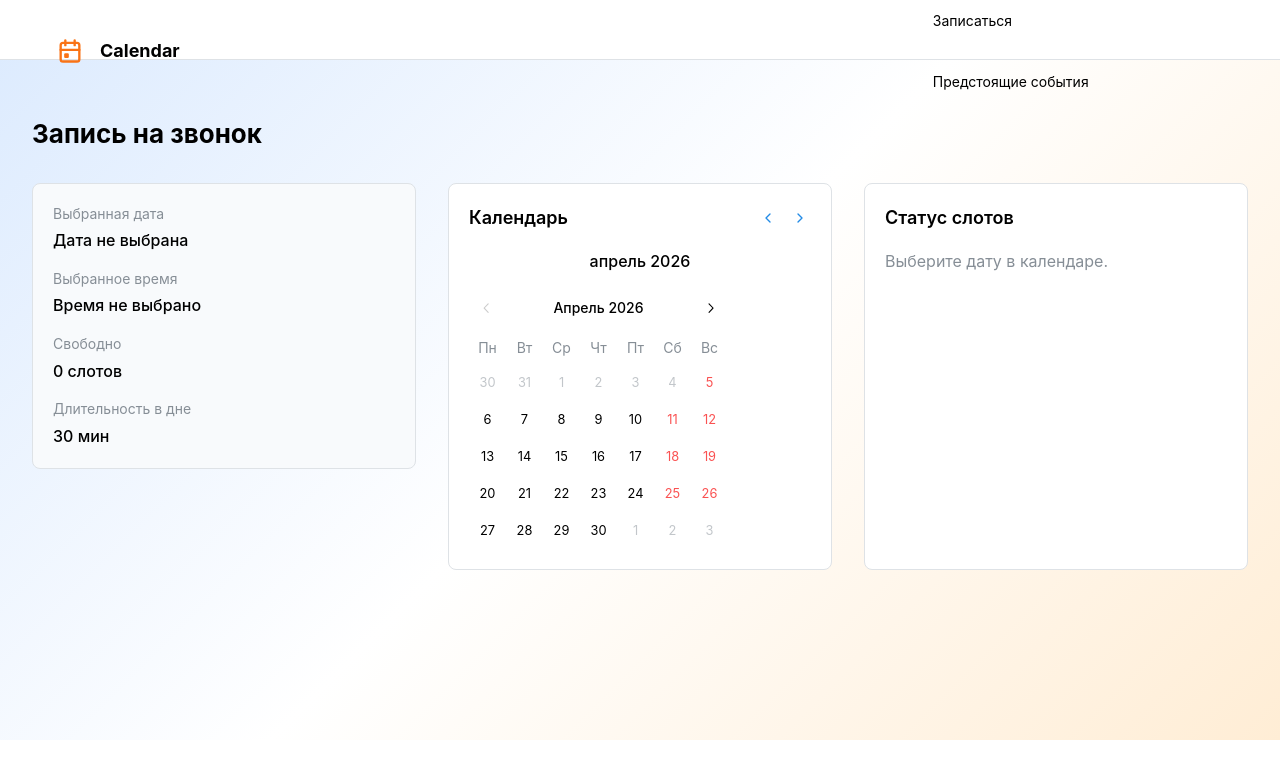
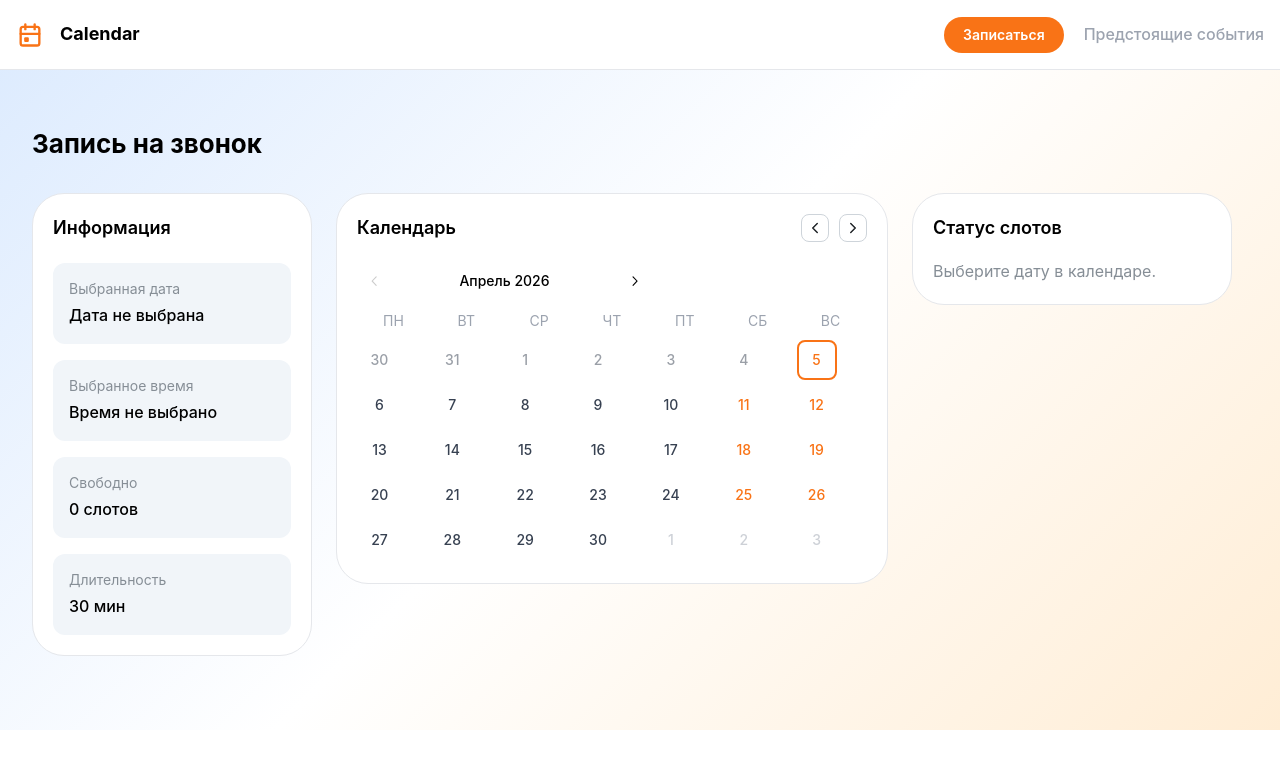
Before and after one commit to DaniilShomin/ai-for-developers-project-386, a React (Vite) app in the folder frontend/: page /booking in a window 1280 px wide. Shown: the top 778 px of the page. Built offline with nearby package versions, Linux system fonts and the light colour scheme.

Commit message:
feat: обновление дизайна страницы бронирования с кастомным календарем Mantine

```diff
--- a/frontend/src/App.tsx
+++ b/frontend/src/App.tsx
@@ -1,41 +1,53 @@
 import { Routes, Route } from 'react-router-dom'
-import { AppShell, Group, NavLink, Title } from '@mantine/core'
+import { AppShell, Group, Title, Button, UnstyledButton } from '@mantine/core'
 import { IconCalendarEvent } from '@tabler/icons-react'
 import { LandingPage } from './pages/LandingPage'
 import { BookingPage } from './pages/BookingPage'
 import { EventsPage } from './pages/EventsPage'
+import { useNavigate } from 'react-router-dom'
 import './index.css'
 
 function App() {
+  const navigate = useNavigate()
+
   return (
     <AppShell
-      header={{ height: 60 }}
+      header={{ height: 70 }}
       padding="md"
     >
-      <AppShell.Header>
-        <Group h="100%" px="md" justify="space-between" style={{ maxWidth: 1200, margin: '0 auto' }}>
+      <AppShell.Header style={{ borderBottom: '1px solid #e5e7eb' }}>
+        <Group h="100%" px="md" justify="space-between" style={{ maxWidth: 1400, margin: '0 auto' }}>
           <Group>
             <IconCalendarEvent size={28} color="#f97316" />
             <Title order={4}>Calendar</Title>
           </Group>
           <Group gap="lg">
-            <NavLink
-              component="a"
-              href="/#/booking"
-              label="Записаться"
-              style={{ textDecoration: 'none', color: 'inherit' }}
-            />
-            <NavLink
-              component="a"
-              href="/#/events"
-              label="Предстоящие события"
-              style={{ textDecoration: 'none', color: 'inherit' }}
-            />
+            <Button
+              color="orange"
+              radius="xl"
+              onClick={() => navigate('/booking')}
+              styles={{
+                root: {
+                  backgroundColor: '#f97316',
+                }
+              }}
+            >
+              Записаться
+            </Button>
+            <UnstyledButton
+              onClick={() => navigate('/events')}
+              style={{
+                color: '#9ca3af',
+                fontWeight: 500,
+              }}
+            >
+              Предстоящие события
+            </UnstyledButton>
           </Group>
         </Group>
       </AppShell.Header>
 
-      <AppShell.Main style={{ background: 'linear-gradient(135deg, #dbeafe 0%, #fff 50%, #ffedd5 100%)', minHeight: 'calc(100vh - 60px)' }}>
+      <AppShell.Main style={{ background: 'linear-gradient(135deg, #dbeafe 0%, #fff 50%, #ffedd5 100%)', minHeight: 'calc(100vh - 70px)' }}>
         <Routes>
           <Route path="/" element={<LandingPage />} />
           <Route path="/booking" element={<BookingPage />} />
--- a/frontend/src/index.css
+++ b/frontend/src/index.css
@@ -7,3 +7,106 @@ body {
 * {
   box-sizing: border-box;
 }
+
+/* Booking Grid Layout */
+.booking-grid {
+  display: grid;
+  grid-template-columns: 280px 1fr 320px;
+  gap: 24px;
+  max-width: 1200px;
+}
+
+@media (max-width: 1024px) {
+  .booking-grid {
+    grid-template-columns: 1fr;
+  }
+}
+
+.booking-panel {
+  height: fit-content;
+}
+
+/* Info Blocks */
+.info-block {
+  background: #f1f5f9;
+  border-radius: 12px;
+  padding: 16px;
+}
+
+/* Custom Calendar Styles */
+.custom-calendar {
+  width: 100%;
+}
+
+.custom-calendar .mantine-Calendar-monthLevel {
+  width: 100%;
+}
+
+.custom-calendar .mantine-Calendar-month {
+  width: 100%;
+}
+
+/* Hide default Mantine month header since we have our own */
+.custom-calendar .mantine-Calendar-monthHeader {
+  display: none;
+}
+
+.custom-calendar .mantine-Calendar-weekdaysRow {
+  margin-bottom: 8px;
+}
+
+.custom-calendar .mantine-Calendar-weekday {
+  color: #9ca3af;
+  font-size: 14px;
+  font-weight: 400;
+  text-transform: uppercase;
+}
+
+.custom-calendar .mantine-Calendar-day {
+  width: 40px;
+  height: 40px;
+  border-radius: 8px;
+  font-size: 14px;
+  font-weight: 500;
+  color: #374151;
+  display: flex;
+  align-items: center;
+  justify-content: center;
+  margin: 2px;
+}
+
+.custom-calendar .mantine-Calendar-day[data-outside] {
+  color: #9ca3af;
+}
+
+.custom-calendar .mantine-Calendar-day[data-weekend] {
+  color: #f97316;
+}
+
+/* Selected day - orange background */
+.custom-calendar .mantine-Calendar-day[data-selected] {
+  background-color: #f97316 !important;
+  color: white !important;
+}
+
+/* Today's date - orange border */
+.custom-calendar .mantine-Calendar-day[data-today]:not([data-selected]) {
+  border: 2px solid #f97316 !important;
+  color: #f97316 !important;
+  background-color: transparent !important;
+}
+
+/* Hover state */
+.custom-calendar .mantine-Calendar-day:hover:not([data-selected]):not([data-disabled]) {
+  background-color: #ffedd5;
+}
+
+/* Navigation Buttons */
+.calendar-nav-btn {
+  border: 1px solid #e5e7eb;
+  background: white;
+}
+
+.calendar-nav-btn:hover {
+  background: #f9fafb;
+}
--- a/frontend/src/pages/BookingPage.tsx
+++ b/frontend/src/pages/BookingPage.tsx
@@ -7,31 +7,25 @@ import {
   Text,
   Button,
   Box,
-  Grid,
   Stack,
-  ActionIcon,
   Loader,
   Alert,
-  TextInput,
+  ActionIcon,
 } from '@mantine/core'
-import { DatePicker } from '@mantine/dates'
+import { Calendar } from '@mantine/dates'
 import {
   IconChevronLeft,
   IconChevronRight,
   IconArrowLeft,
   IconArrowRight,
-  IconCheck,
   IconAlertCircle
 } from '@tabler/icons-react'
 import { useNavigate } from 'react-router-dom'
 import { apiClient } from '../api/client'
 import dayjs from 'dayjs'
 import 'dayjs/locale/ru'
-import { notifications } from '@mantine/notifications'
 
 dayjs.locale('ru')
-
-type Step = 'date' | 'time' | 'confirm' | 'success'
 
 interface TimeSlot {
   id: string
@@ -42,20 +36,20 @@ interface TimeSlot {
 
 export function BookingPage() {
   const navigate = useNavigate()
-  const [currentStep, setCurrentStep] = useState<Step>('date')
   const [selectedDate, setSelectedDate] = useState<Date | null>(null)
   const [selectedSlot, setSelectedSlot] = useState<TimeSlot | null>(null)
   const [slots, setSlots] = useState<TimeSlot[]>([])
   const [loading, setLoading] = useState(false)
   const [error, setError] = useState<string | null>(null)
-
-  // Form fields
-  const [name, setName] = useState('')
-  const [email, setEmail] = useState('')
+  const [currentMonth, setCurrentMonth] = useState(new Date())
 
   // Fetch slots when date is selected
   useEffect(() => {
-    if (!selectedDate) return
+    if (!selectedDate) {
+      setSlots([])
+      setSelectedSlot(null)
+      return
+    }
 
     const fetchSlots = async () => {
       setLoading(true)
@@ -77,61 +71,31 @@ export function BookingPage() {
     fetchSlots()
   }, [selectedDate])
 
-  const handleDateSelect = (date: Date | null) => {
+  const handleDateSelect = (date: Date) => {
     setSelectedDate(date)
-    if (date) {
-      setCurrentStep('time')
-    }
+    setSelectedSlot(null)
   }
 
   const handleSlotSelect = (slot: TimeSlot) => {
     setSelectedSlot(slot)
   }
 
+  const handleBack = () => {
+    navigate('/')
+  }
+
   const handleContinue = () => {
-    if (currentStep === 'time' && selectedSlot) {
-      setCurrentStep('confirm')
+    if (selectedSlot) {
+      console.log('Продолжить с:', selectedSlot)
     }
   }
 
-  const handleBack = () => {
-    if (currentStep === 'time') {
-      setCurrentStep('date')
-      setSelectedSlot(null)
-    } else if (currentStep === 'confirm') {
-      setCurrentStep('time')
-    } else if (currentStep === 'success') {
-      navigate('/')
-    }
+  const handlePrevMonth = () => {
+    setCurrentMonth(dayjs(currentMonth).subtract(1, 'month').toDate())
   }
 
-  const handleConfirm = async () => {
-    if (!selectedSlot || !name || !email) return
-
-    setLoading(true)
-    try {
-      await apiClient.createBooking({
-        timeSlotId: selectedSlot.id,
-        bookerName: name,
-        bookerEmail: email,
-      })
-
-      notifications.show({
-        title: 'Успех!',
-        message: 'Бронирование успешно создано',
-        color: 'green',
-      })
-
-      setCurrentStep('success')
-    } catch (err) {
-      notifications.show({
-        title: 'Ошибка',
-        message: err instanceof Error ? err.message : 'Не удалось создать бронирование',
-        color: 'red',
-      })
-    } finally {
-      setLoading(false)
-    }
+  const handleNextMonth = () => {
+    setCurrentMonth(dayjs(currentMonth).add(1, 'month').toDate())
   }
 
   // Generate time slots for display (09:00 - 18:00, every 30 min)
@@ -160,133 +124,131 @@ export function BookingPage() {
     })
   }
 
-  const renderInfoPanel = () => (
-    <Paper p="lg" radius="md" withBorder style={{ background: '#f8fafc' }}>
+  // Format date for display: "воскресенье, 26 апреля"
+  const formatSelectedDate = (date: Date | null) => {
+    if (!date) return 'Дата не выбрана'
+    return dayjs(date).format('dddd, D MMMM')
+  }
+
+  // Format time for display: "09:00 - 09:30"
+  const formatSelectedTime = (slot: TimeSlot | null) => {
+    if (!slot) return 'Время не выбрано'
+    return `${dayjs(slot.startTime).format('HH:mm')} - ${dayjs(slot.endTime).format('HH:mm')}`
+  }
+
+  return (
+    <Container size="xl" py={40}>
+      <Title order={2} mb="xl" style={{ fontWeight: 700 }}>Запись на звонок</Title>
+
+      <div className="booking-grid">
+        {/* Left Panel - Information */}
+        <Paper
+          p="lg"
+          radius="xl"
+          withBorder
+          style={{ borderColor: '#e5e7eb', background: '#fff' }}
+          className="booking-panel"
+        >
+          <Text fw={600} size="lg" mb="lg">Информация</Text>
+
           <Stack gap="md">
-        <Box>
+            <Box className="info-block">
               <Text size="sm" c="dimmed" mb={4}>Выбранная дата</Text>
-          <Text fw={500}>
-            {selectedDate ? dayjs(selectedDate).format('dddd, D MMMM') : 'Дата не выбрана'}
-          </Text>
+              <Text fw={500} size="md">{formatSelectedDate(selectedDate)}</Text>
             </Box>
 
-        <Box>
+            <Box className="info-block">
               <Text size="sm" c="dimmed" mb={4}>Выбранное время</Text>
-          <Text fw={500}>
-            {selectedSlot
-              ? `${dayjs(selectedSlot.startTime).format('HH:mm')} - ${dayjs(selectedSlot.endTime).format('HH:mm')}`
-              : 'Время не выбрано'
-            }
-          </Text>
+              <Text fw={500} size="md">{formatSelectedTime(selectedSlot)}</Text>
             </Box>
 
-        <Box>
+            <Box className="info-block">
               <Text size="sm" c="dimmed" mb={4}>Свободно</Text>
-          <Text fw={500}>{slots.length} слотов</Text>
+              <Text fw={500} size="md">{slots.length} слотов</Text>
             </Box>
 
-        <Box>
-          <Text size="sm" c="dimmed" mb={4}>Длительность в дне</Text>
-          <Text fw={500}>30 мин</Text>
+            <Box className="info-block">
+              <Text size="sm" c="dimmed" mb={4}>Длительность</Text>
+              <Text fw={500} size="md">30 мин</Text>
             </Box>
           </Stack>
         </Paper>
-  )
 
-  const renderDateStep = () => (
-    <Grid gutter="xl">
-      <Grid.Col span={{ base: 12, md: 4 }}>
-        {renderInfoPanel()}
-      </Grid.Col>
-
-      <Grid.Col span={{ base: 12, md: 4 }}>
-        <Paper p="lg" radius="md" withBorder>
-          <Group justify="space-between" mb="md">
+        {/* Center Panel - Calendar */}
+        <Paper
+          p="lg"
+          radius="xl"
+          withBorder
+          style={{ borderColor: '#e5e7eb', background: '#fff' }}
+          className="booking-panel"
+        >
+          <Group justify="space-between" mb="lg" align="center">
             <Text fw={600} size="lg">Календарь</Text>
             <Group gap="xs">
-              <ActionIcon variant="subtle" size="sm">
-                <IconChevronLeft size={16} />
+              <ActionIcon
+                variant="default"
+                size="md"
+                radius="md"
+                onClick={handlePrevMonth}
+                className="calendar-nav-btn"
+              >
+                <IconChevronLeft size={18} />
               </ActionIcon>
-              <ActionIcon variant="subtle" size="sm">
-                <IconChevronRight size={16} />
+              <ActionIcon
+                variant="default"
+                size="md"
+                radius="md"
+                onClick={handleNextMonth}
+                className="calendar-nav-btn"
+              >
+                <IconChevronRight size={18} />
               </ActionIcon>
             </Group>
           </Group>
 
-          <Text ta="center" mb="md" fw={500}>
-            {dayjs().format('MMMM YYYY')}
-          </Text>
-
-          <DatePicker
-            value={selectedDate}
-            onChange={handleDateSelect}
+          <Calendar
+            locale="ru"
+            date={currentMonth}
+            onDateChange={setCurrentMonth}
             minDate={new Date()}
-            locale="ru"
+            className="custom-calendar"
+            getDayProps={(date) => ({
+              selected: selectedDate ? dayjs(date).isSame(selectedDate, 'date') : false,
+              onClick: () => handleDateSelect(new Date(date)),
+            })}
           />
         </Paper>
-      </Grid.Col>
 
-      <Grid.Col span={{ base: 12, md: 4 }}>
-        <Paper p="lg" radius="md" withBorder h="100%">
-          <Text fw={600} size="lg" mb="md">Статус слотов</Text>
-          <Text c="dimmed">Выберите дату в календаре.</Text>
-        </Paper>
-      </Grid.Col>
-    </Grid>
-  )
-
-  const renderTimeStep = () => (
-    <Grid gutter="xl">
-      <Grid.Col span={{ base: 12, md: 4 }}>
-        {renderInfoPanel()}
-      </Grid.Col>
-
-      <Grid.Col span={{ base: 12, md: 4 }}>
-        <Paper p="lg" radius="md" withBorder>
-          <Group justify="space-between" mb="md">
-            <Text fw={600} size="lg">Календарь</Text>
-            <Group gap="xs">
-              <ActionIcon variant="subtle" size="sm">
-                <IconChevronLeft size={16} />
-              </ActionIcon>
-              <ActionIcon variant="subtle" size="sm">
-                <IconChevronRight size={16} />
-              </ActionIcon>
-            </Group>
-          </Group>
-
-          <Text ta="center" mb="md" fw={500}>
-            {selectedDate ? dayjs(selectedDate).format('MMMM YYYY') : ''}
-          </Text>
-
-          <DatePicker
-            value={selectedDate}
-            onChange={handleDateSelect}
-            minDate={new Date()}
-            locale="ru"
-          />
-        </Paper>
-      </Grid.Col>
-
-      <Grid.Col span={{ base: 12, md: 4 }}>
-        <Paper p="lg" radius="md" withBorder>
+        {/* Right Panel - Slot Status */}
+        <Paper
+          p="lg"
+          radius="xl"
+          withBorder
+          style={{ borderColor: '#e5e7eb', background: '#fff' }}
+          className="booking-panel"
+        >
           <Text fw={600} size="lg" mb="md">Статус слотов</Text>
 
-          {loading && (
+          {!selectedDate && (
+            <Text c="dimmed">Выберите дату в календаре.</Text>
+          )}
+
+          {selectedDate && loading && (
             <Group justify="center" py="xl">
               <Loader />
             </Group>
           )}
 
-          {error && (
+          {selectedDate && error && (
             <Alert color="red" icon={<IconAlertCircle size={16} />} mb="md">
               {error}
             </Alert>
           )}
 
-          {!loading && !error && (
-            <Stack gap="xs">
-              {timeSlots.map((slot) => {
+          {selectedDate && !loading && !error && (
+            <>
+              <Stack gap="xs" mb="xl" style={{ maxHeight: '380px', overflowY: 'auto' }}>
+                {timeSlots.slice(0, 6).map((slot) => {
                   const apiSlot = getSlotForTime(slot.label)
                   const isSelected = selectedSlot?.id === apiSlot?.id
                   const hasSlot = !!apiSlot
@@ -294,31 +256,51 @@ export function BookingPage() {
                   return (
                     <Button
                       key={slot.time}
-                    variant={isSelected ? 'filled' : 'light'}
-                    color={isSelected ? 'orange' : hasSlot ? 'blue' : 'gray'}
+                      variant={isSelected ? 'filled' : 'default'}
+                      color={isSelected ? 'orange' : undefined}
                       fullWidth
                       justify="space-between"
                       disabled={!hasSlot}
                       onClick={() => apiSlot && handleSlotSelect(apiSlot)}
                       styles={{
                         root: {
-                        border: isSelected ? '2px solid #f97316' : '1px solid #e5e7eb',
+                          border: isSelected ? 'none' : '1px solid #e5e7eb',
+                          backgroundColor: isSelected ? '#f97316' : '#fff',
+                          color: isSelected ? '#fff' : '#000',
+                          height: '44px',
+                          borderRadius: '8px',
+                        },
+                        label: {
+                          width: '100%',
+                          display: 'flex',
+                          justifyContent: 'space-between',
+                        },
+                        inner: {
+                          width: '100%',
                         }
                       }}
                     >
                       <span>{slot.label}</span>
-                    <span>{hasSlot ? 'Свободно' : '—'}</span>
+                      <span style={{ color: isSelected ? 'rgba(255,255,255,0.8)' : '#9ca3af', fontSize: '14px' }}>
+                        {hasSlot ? 'Свободно' : '—'}
+                      </span>
                     </Button>
                   )
                 })}
               </Stack>
-          )}
 
-          <Group justify="space-between" mt="xl">
+              <Group justify="space-between" mt="auto">
                 <Button
                   variant="outline"
                   leftSection={<IconArrowLeft size={16} />}
                   onClick={handleBack}
+                  radius="md"
+                  styles={{
+                    root: {
+                      borderColor: '#e5e7eb',
+                      color: '#374151',
+                    }
+                  }}
                 >
                   Назад
                 </Button>
@@ -327,98 +309,20 @@ export function BookingPage() {
                   rightSection={<IconArrowRight size={16} />}
                   onClick={handleContinue}
                   disabled={!selectedSlot}
+                  radius="md"
+                  styles={{
+                    root: {
+                      backgroundColor: '#f97316',
+                    }
+                  }}
                 >
                   Продолжить
                 </Button>
               </Group>
+            </>
+          )}
         </Paper>
-      </Grid.Col>
-    </Grid>
-  )
-
-  const renderConfirmStep = () => (
-    <Grid gutter="xl">
-      <Grid.Col span={{ base: 12, md: 6 }}>
-        {renderInfoPanel()}
-      </Grid.Col>
-
-      <Grid.Col span={{ base: 12, md: 6 }}>
-        <Paper p="lg" radius="md" withBorder>
-          <Group justify="space-between" mb="lg">
-            <Text fw={600} size="lg">Подтверждение записи</Text>
-            <Button variant="subtle" size="sm" onClick={() => setCurrentStep('time')}>
-              Изменить
-            </Button>
-          </Group>
-
-          <Stack gap="md">
-            <TextInput
-              label="Имя"
-              placeholder="Введите ваше имя"
-              value={name}
-              onChange={(e) => setName(e.target.value)}
-              required
-            />
-
-            <TextInput
-              label="Email"
-              placeholder="Введите ваш email"
-              type="email"
-              value={email}
-              onChange={(e) => setEmail(e.target.value)}
-              required
-            />
-
-            <Button
-              color="orange"
-              fullWidth
-              size="lg"
-              mt="md"
-              onClick={handleConfirm}
-              loading={loading}
-              disabled={!name || !email}
-            >
-              Подтвердить запись
-            </Button>
-          </Stack>
-        </Paper>
-      </Grid.Col>
-    </Grid>
-  )
-
-  const renderSuccessStep = () => (
-    <Grid gutter="xl">
-      <Grid.Col span={{ base: 12, md: 6 }}>
-        {renderInfoPanel()}
-      </Grid.Col>
-
-      <Grid.Col span={{ base: 12, md: 6 }}>
-        <Paper p="xl" radius="md" withBorder ta="center">
-          <IconCheck size={64} color="#22c55e" style={{ marginBottom: 16 }} />
-          <Title order={3} mb="md">
-            Бронь подтверждена. До встречи!
-          </Title>
-          <Button
-            color="orange"
-            fullWidth
-            size="lg"
-            onClick={() => navigate('/booking')}
-          >
-            Забронировать ещё
-          </Button>
-        </Paper>
-      </Grid.Col>
-    </Grid>
-  )
-
-  return (
-    <Container size="xl" py={40}>
-      <Title order={2} mb="xl">Запись на звонок</Title>
-
-      {currentStep === 'date' && renderDateStep()}
-      {currentStep === 'time' && renderTimeStep()}
-      {currentStep === 'confirm' && renderConfirmStep()}
-      {currentStep === 'success' && renderSuccessStep()}
+      </div>
     </Container>
   )
 }
```
Lines whose indentation alone changed are shown as unchanged.
